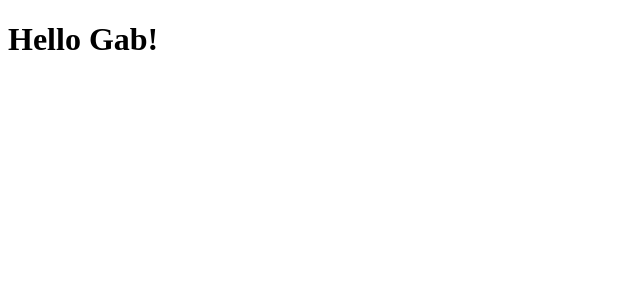
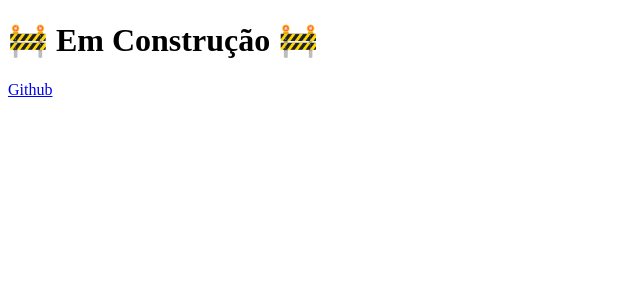
Before and after one commit to lucasmsouza24/clone-tabnews, a Next.js app: page / in a window 1280 px wide. Shown: the top 300 px of the page, without its empty margins (0-640 px from the left). Built offline with nearby package versions, Linux system fonts and the light colour scheme.

Commit message:
feat: :speech_balloon: Modifying 'Under Construction' page phrase

```diff
--- a/pages/index.js
+++ b/pages/index.js
@@ -1,5 +1,8 @@
 function Home() {
-  return <h1>Hello Gab!</h1>;
+  return <>
+    <h1>🚧 Em Construção 🚧</h1>
+    <a href="https://github.com/lucasmsouza24" target="_blank">Github</a>
+  </>
 }
 
 export default Home;
```
